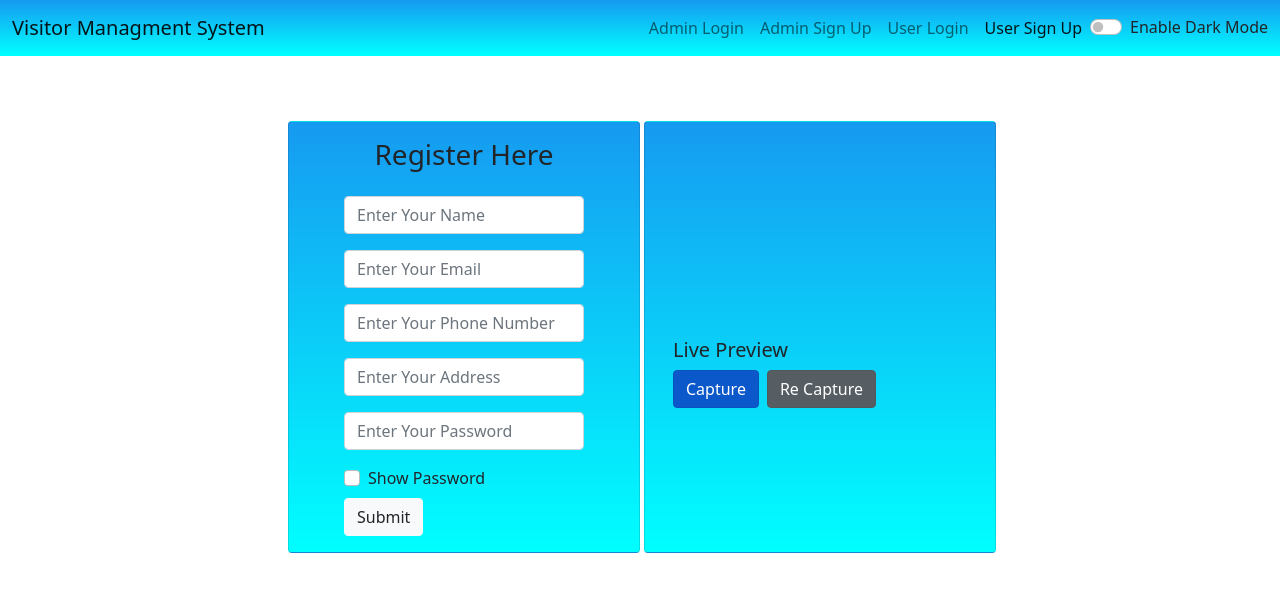
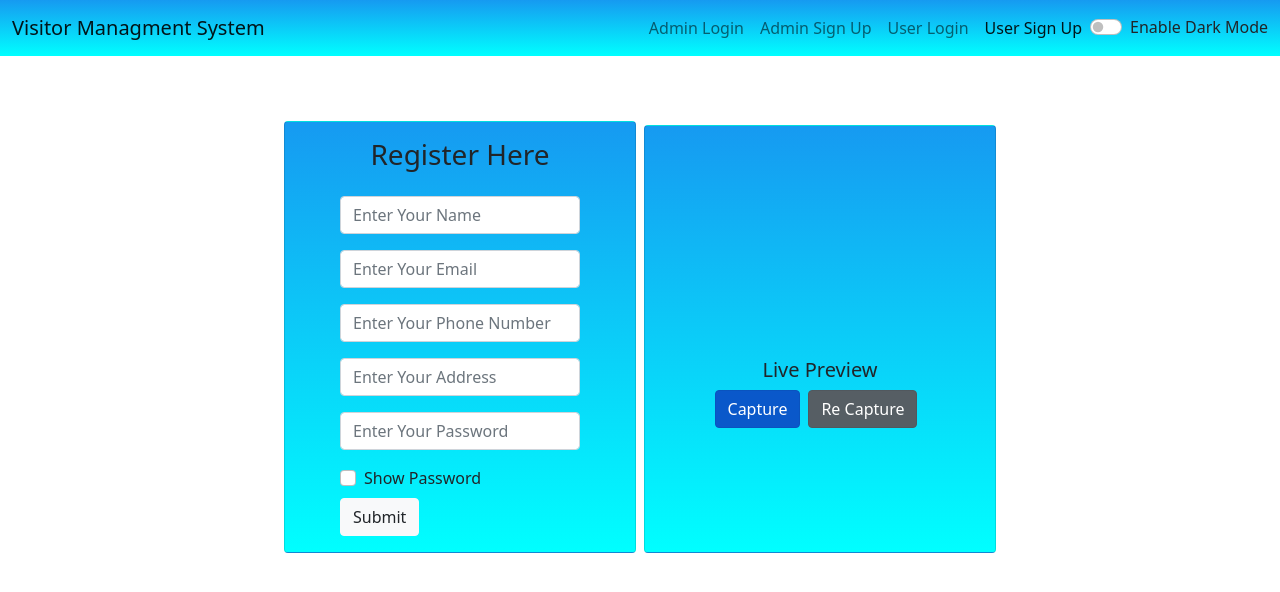
Before and after one commit to imyogeshgaur/VMS-firebase, a React (Create React App) app: page /user/signup in a window 1280 px wide. Shown: the top 592 px of the page. Built offline with nearby package versions, Linux system fonts and the light colour scheme; no server answers.

Commit message:
fourth commit

```diff
--- a/src/Components/Shared/UserSignUpForm.jsx
+++ b/src/Components/Shared/UserSignUpForm.jsx
@@ -90,7 +90,7 @@ const UserSignUpForm = (props) => {
                                 </div>
                                 <div className="form-check mb-2">
                                     <input className="form-check-input" type="checkbox" value="" id="flexCheckDefault" onClick={props.handleVisiblity} />
-                                    <label className={props.mode === "light" ? "form-check-label" : "form-check-label text-light"} for="flexCheckDefault">
+                                    <label className={props.mode === "light" ? "form-check-label" : "form-check-label text-light"} htmlFor="flexCheckDefault">
                                         Show Password
                                     </label>
                                 </div>
@@ -98,7 +98,7 @@ const UserSignUpForm = (props) => {
                             </div>
                         </div>
                     </div>
-                    <div className="card" style={{ width: "22rem", backgroundImage: props.mode === "light" ? `linear-gradient(#169af1,aqua)` : `linear-gradient(0deg, #000000 0%, #04619f 74%)` }}>
+                    <div className="card text-center mx-1 mt-1" style={{ width: "22rem", backgroundImage: props.mode === "light" ? `linear-gradient(#169af1,aqua)` : `linear-gradient(360deg, #000000 0%, #04619f 74%)` , alignItems:"center"}}>
                         {userImage === '' ? <Webcam
                             audio={false}
                             height={200}
@@ -106,7 +106,9 @@ const UserSignUpForm = (props) => {
                             screenshotFormat="image/jpeg"
                             width={220}
                             videoConstraints={videoConstraints}
-                        /> : <img src={userImage} alt="userImg" />}
+                            className="mt-3"
+                        /> : <img src={userImage} alt="userImg"  width="220"
+                        height="200" style={{display:"flex", justifyContent:"center" ,alignItems:"center"}} className="mt-3"/>}
                         <div className="card-body">
                             <h5 className={props.mode === "light" ? `card-title text-dark` : `card-title text-light`}>Live Preview</h5>
                             <NavLink to="/" className="btn btn-primary" onClick={(e) => {
```
